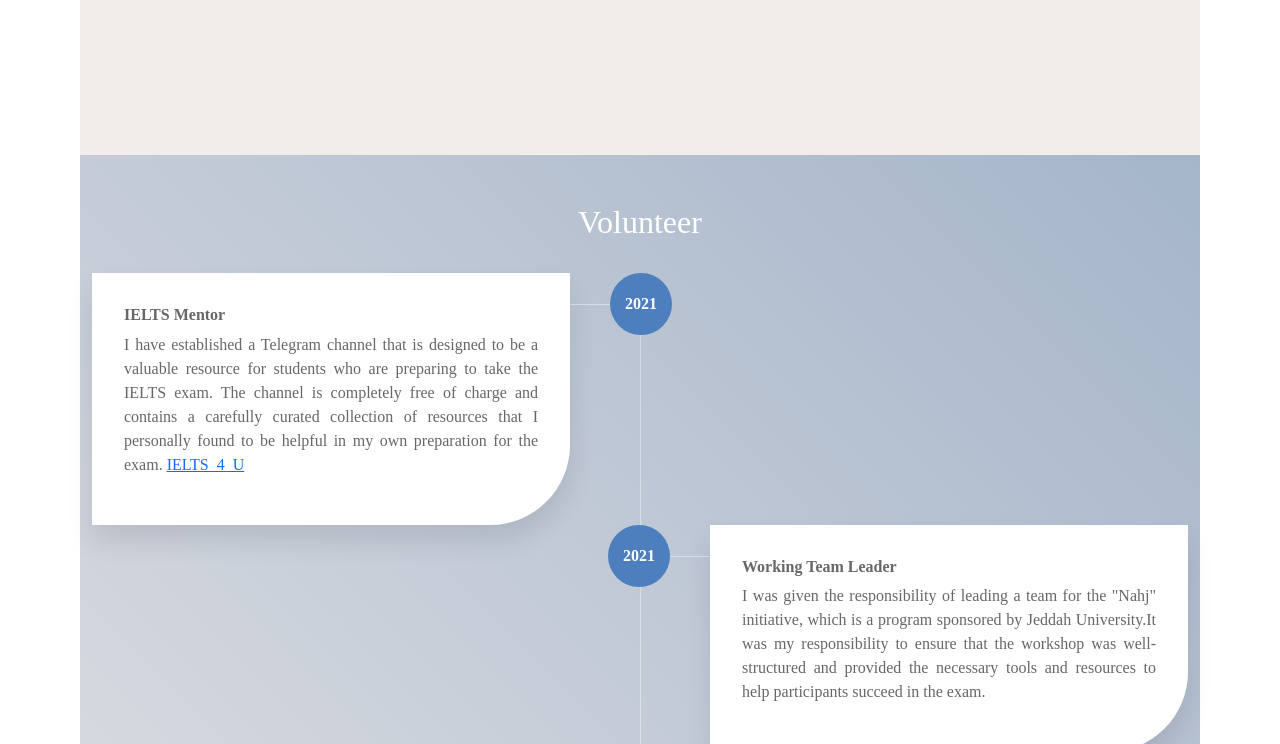
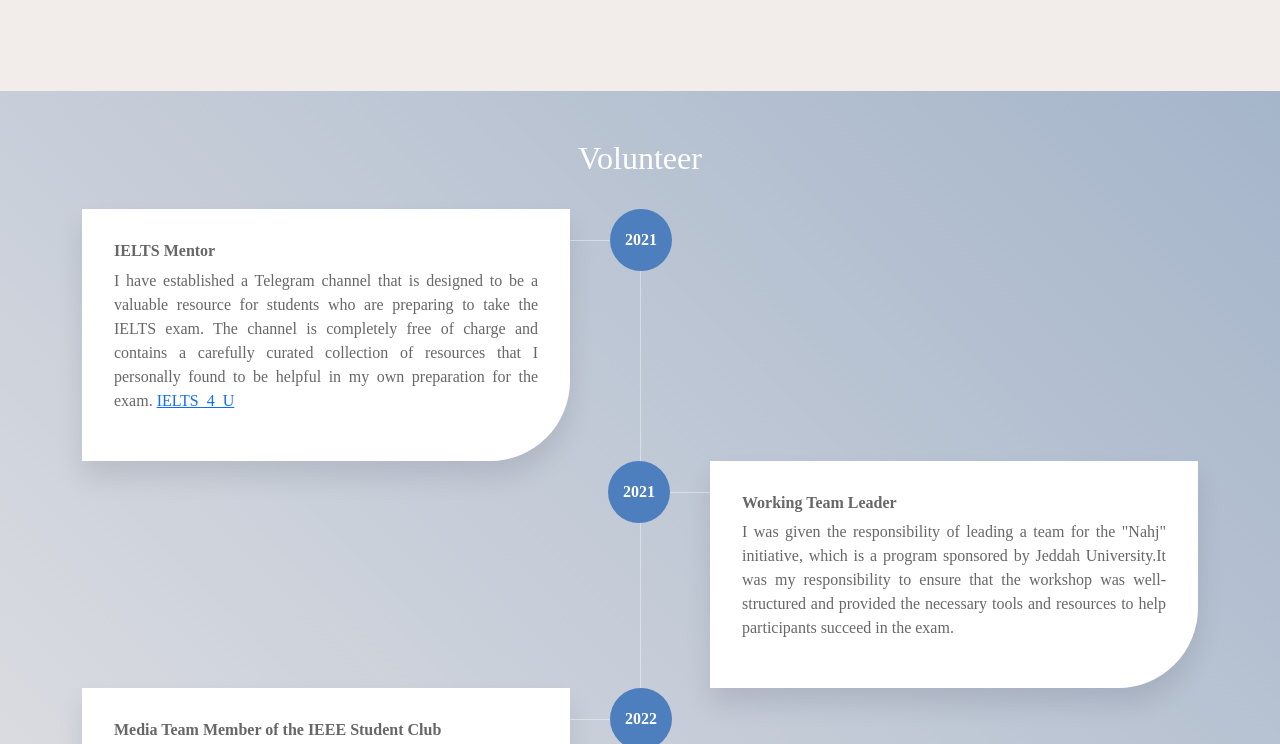
Before and after one commit to amasinaif/Resume, a plain HTML site: page index.html in a window 1280 px wide. Shown: the part 1160-1904 px from the top of the page. Drawn offline with nearby package versions, Linux system fonts and the light colour scheme.

Commit message:
media change

```diff
--- a/css/style.css
+++ b/css/style.css
@@ -221,10 +221,7 @@ justify-content: center;
 
 
   @media (min-width: 992px) {
-    body{
-      margin: 80px;
-      background-color: #ffffff;
-    }
+
     .forth{
       height: 600px;
     display: flex;
--- a/index.html
+++ b/index.html
@@ -10,7 +10,9 @@
     <link rel="stylesheet" href="css/style.css">
     <script src="https://kit.fontawesome.com/e9d6e21e12.js" crossorigin="anonymous"></script>
 </head>
-
+<script src="https://cdn.jsdelivr.net/npm/bootstrap@5.3.2/dist/js/bootstrap.bundle.min.js"
+integrity="sha384-C6RzsynM9kWDrMNeT87bh95OGNyZPhcTNXj1NW7RuBCsyN/o0jlpcV8Qyq46cDfL"
+crossorigin="anonymous"></script>
 <body>
 
     <header>
@@ -173,10 +175,6 @@
         <a href="https://wa.me/0530200242" target="_blank"  class="fa fa-whatsapp"></a>
     </footer>
 
-
-    <script src="https://cdn.jsdelivr.net/npm/bootstrap@5.3.2/dist/js/bootstrap.bundle.min.js"
-        integrity="sha384-C6RzsynM9kWDrMNeT87bh95OGNyZPhcTNXj1NW7RuBCsyN/o0jlpcV8Qyq46cDfL"
-        crossorigin="anonymous"></script>
 </body>
 
 </html>
```
